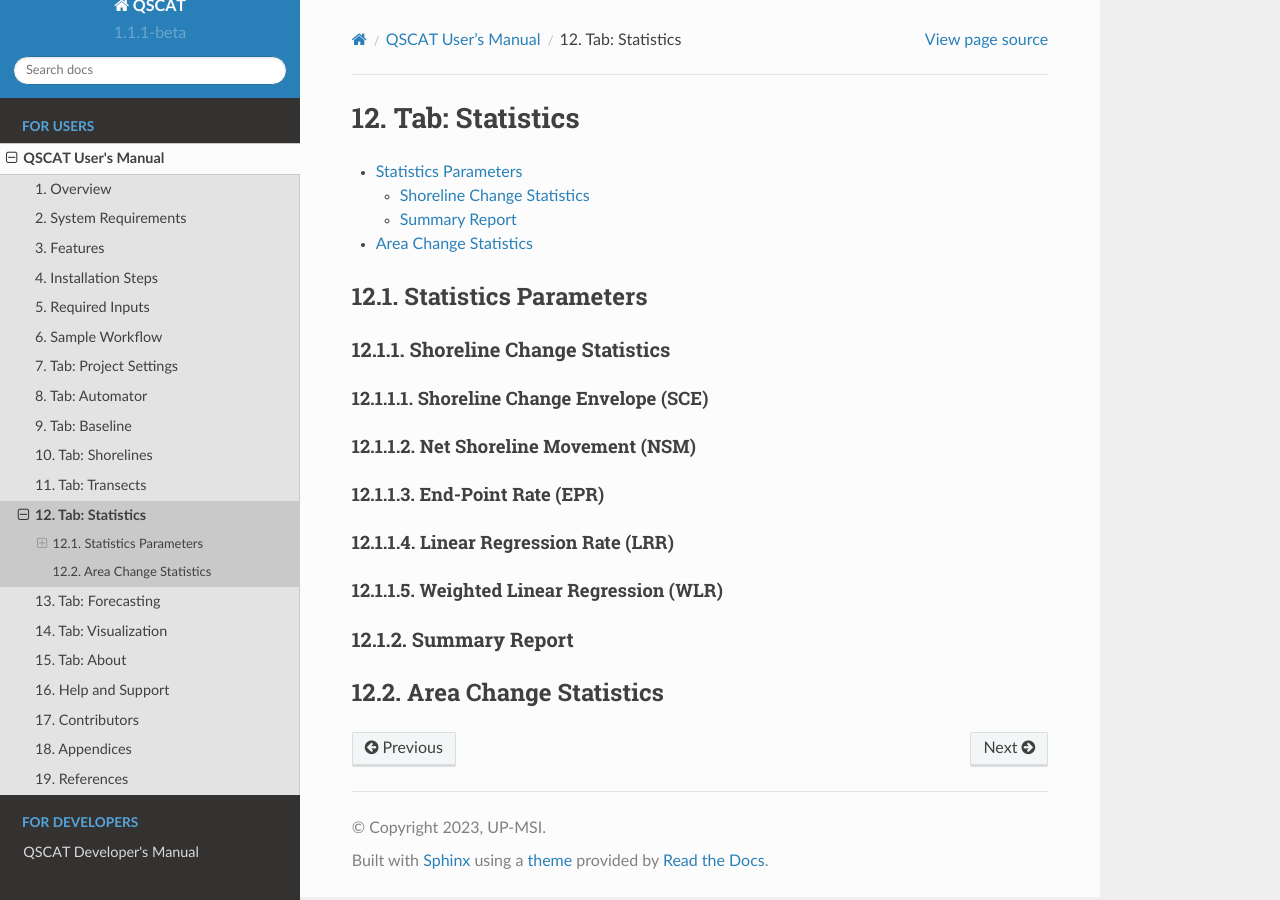
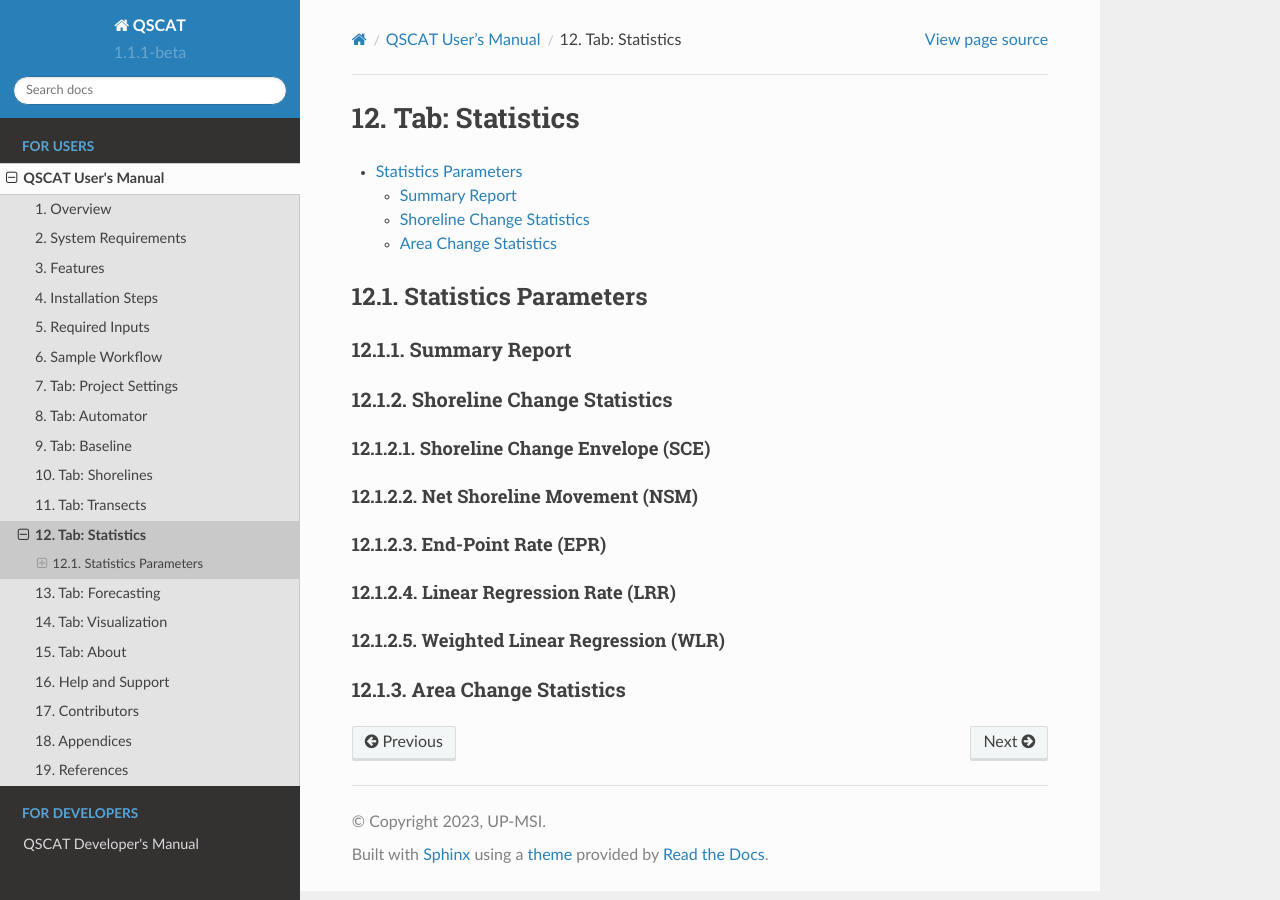
Before and after one commit to upmsi-coaster/qscat-docs, a Sphinx documentation site: the page built from docs/source/users_manual/tabs/statistics.rst, in a window 1280 px wide. Built offline with Sphinx 7.4.7 and the Read the Docs theme 2.0.0, drawn with Linux system fonts in a browser that asks for light colours; some of the changed lines change nothing that is shown.

Commit message:
Update statistics.rst

```diff
--- a/docs/source/users_manual/tabs/statistics.rst
+++ b/docs/source/users_manual/tabs/statistics.rst
@@ -12,6 +12,9 @@
 
 Statistics Parameters
 =====================
+
+Summary Report
+--------------
 
 Shoreline Change Statistics
 ---------------------------
@@ -31,9 +34,5 @@
 Weighted Linear Regression (WLR)
 ................................
 
-Summary Report
---------------
-
-
 Area Change Statistics
-======================
+----------------------
```
